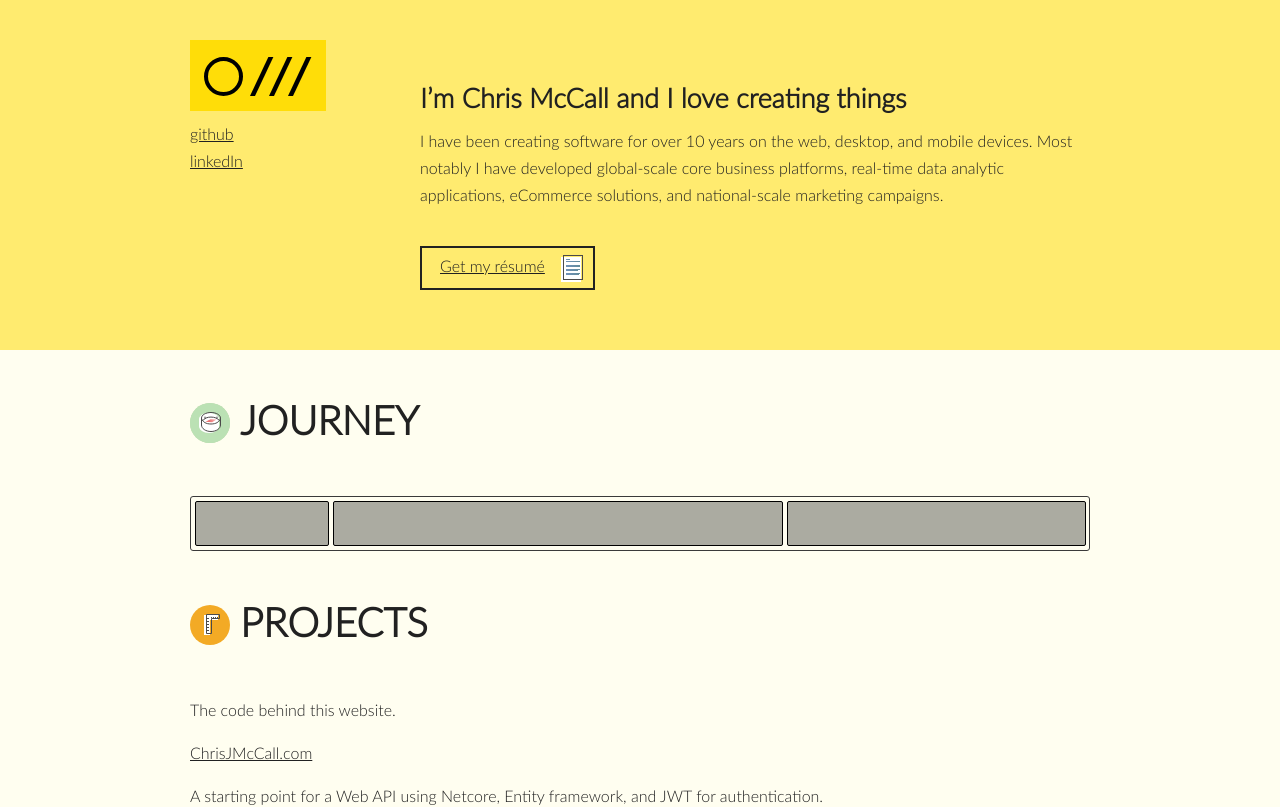
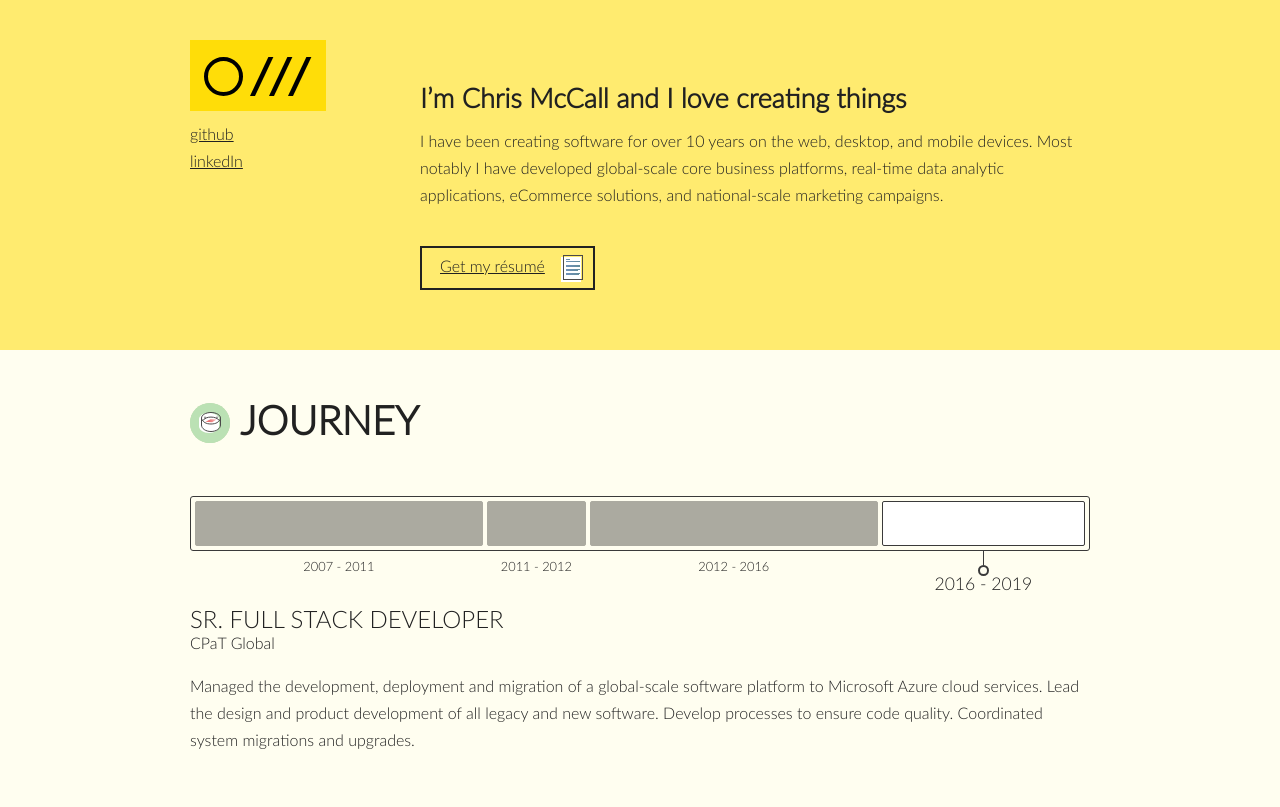
Before and after one commit to ChrisJMcCall/chrisjmccall_com, a React (Create React App) app: page / in a window 1280 px wide. Shown: the top 807 px of the page. Built offline with nearby package versions, Linux system fonts and the light colour scheme.

Commit message:
Timeline is now interactive and displays work history.

```diff
--- a/src/App.js
+++ b/src/App.js
@@ -1,6 +1,6 @@
 import React, { Component } from 'react';
+import './App.css';
 import Timeline from './Timeline/Timeline';
-import './App.css';
 
 class App extends Component {
   render() {
--- a/src/Timeline/Timeline.css
+++ b/src/Timeline/Timeline.css
@@ -2,15 +2,17 @@
   border: 1px solid #3A3A3A;
   border-radius: 3px;
   padding: 0;
+  margin: 0 0 50px 0;
 }
 
 .Timeline ul li {
-  background: rgb(0,0,0,0.33);
-  border: 1px solid rgb(0,0,0);
+  background: #abaaa0;
+  border: 1px solid #abaaa0;
   border-radius: 2px;
   display: inline-block;
   height: 43px;
   margin: 4px 0 4px 4px;
+  vertical-align: top;
 }
 
 .Timeline ul li.selected {
@@ -19,5 +21,35 @@
 }
 
 .Timeline ul li span {
-  visibility: hidden;
+  display: block;
+  font-size: .8em;
+  line-height: 1em;
+  padding-top: 10px;
+  position: relative;
+  top: 49px;
+  text-align: center;
+  visibility: inherit;
 }
+.Timeline ul li.selected span {
+  background-image: url('../images/marker.svg');
+  background-position: center -10px;
+  background-repeat: no-repeat;
+  font-size: 1.1em;
+  padding-top: 25px;
+}
+
+.Timeline h4,
+.Timeline h5 {
+  font-weight: normal;
+  margin: 0;
+  padding: 0;
+}
+
+.Timeline h4 {
+  font-size: 1.5em;
+}
+
+.Timeline h5 {
+  font-size: 1em;
+  margin-top: -10px;
+}
--- a/src/Timeline/Timeline.js
+++ b/src/Timeline/Timeline.js
@@ -4,19 +4,32 @@ import './Timeline.css';
 class Timeline extends Component {
   timelineItems = [
     {
-      start: '2012-01-01',
-      end: '2012-12-01',
-      details: 'one'
+      start: '2007-06-01',
+      end: '2011-06-01',
+      title: 'Sr. Web Designer',
+      location: 'Royall & Company',
+      details: 'Provide user interface and UX design, usability analysis, and screen design. Manage project timelines for deadlines and deployment dates. Contribute to UI usability direction and implementation. Testing for improved marketing. Collaboration on development of new web products and interactions. Ensure cross-platform quality of web applications.'
     },
     {
-      start: '2012-12-01',
-      end: '2015-12-01',
-      details: 'two'
+      start: '2011-06-01',
+      end: '2012-11-01',
+      title: 'Front End Developer',
+      location: 'eProcessingNetwork',
+      details: 'Build wireframes and prototypes for user interface and experience. Design production-ready screens and all UI elements. Write PERL modules and Javascript to extend functionality of site based on wireframes. Collaborate with customer service and sales teams to optimize the user experience. Write extensions for multiple existing eCommerce plugins to support the eProcessing payment gateway.'
     },
     {
-      start: '2015-12-01',
-      end: '2017-12-01',
-      details: 'three'
+      start: '2012-11-01',
+      end: '2016-11-01',
+      title: 'Mobile/Front End Developer',
+      location: 'World GPS Solutions',
+      details: 'Developed and managed the deployment of 8+ mobile applications to the Apple App Store and Google Play Store. Design wireframes and interfaces for mobile, desktop, and web applications. Coordinate with desktop, web, mobile and hardware teams to ensure project goals are achieved.'
+    },
+    {
+      start: '2016-11-01',
+      end: Date.now(),
+      title: 'Sr. Full Stack Developer',
+      location: 'CPaT Global',
+      details: 'Managed the development, deployment and migration of a global-scale software platform to Microsoft Azure cloud services. Lead the design and product development of all legacy and new software. Develop processes to ensure code quality. Coordinated system migrations and upgrades.'
     }
   ];
 
@@ -24,7 +37,7 @@ class Timeline extends Component {
     super(props);
     this.state = {
       timelineWidth: 0,
-      selectedItem: ''
+      selectedItem: this.timelineItems[this.timelineItems.length-1]
     };
     this.containerRef = React.createRef();
   }
@@ -43,7 +56,7 @@ class Timeline extends Component {
 
     return(props.items.map((item, index) => {
         let itemWidth = (new Date(item.end).getTime() - new Date(item.start).getTime())*scale;
-        return <li className={props.selected == item? 'selected':''} key={index} style={{width: itemWidth-7 }} onMouseOver={()=> props.hover(item)}><span>{index}</span></li>
+        return <li className={(props.selected === item)? 'selected':''} key={index} style={{width: itemWidth-7 }} onMouseOver={()=> props.hover(item)}><span>{new Date(item.start).getFullYear()}&nbsp;-&nbsp;{new Date(item.end).getFullYear()}</span></li>
       })
     );
   }
@@ -59,6 +72,9 @@ class Timeline extends Component {
           hover={(item)=> this.setState({selectedItem:item})}
           ></this.ListItem>
         </ul>
+        {/*For SEO I will probably change this to be css driven rather than actually changing the DOM.*/}
+        <h4>{this.state.selectedItem.title}</h4>
+        <h5>{this.state.selectedItem.location}</h5>
         <p>{this.state.selectedItem.details}</p>
       </div>
     );
```
Also changed, not shown: src/images/marker.svg (added).
